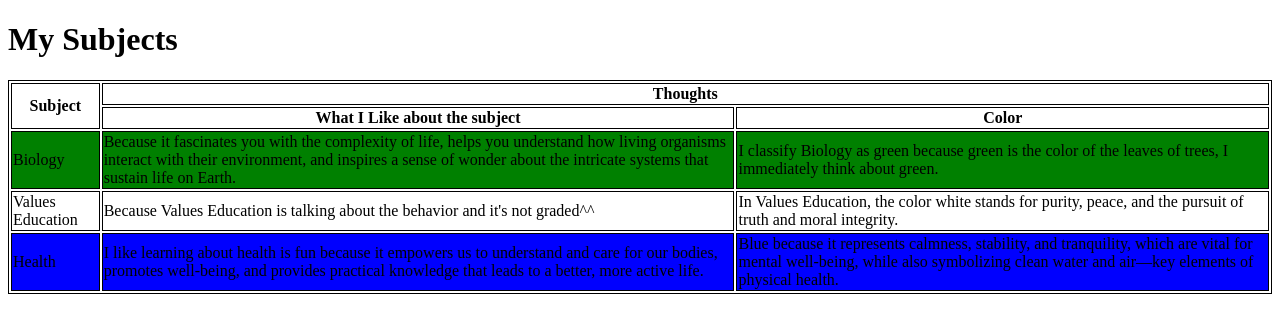
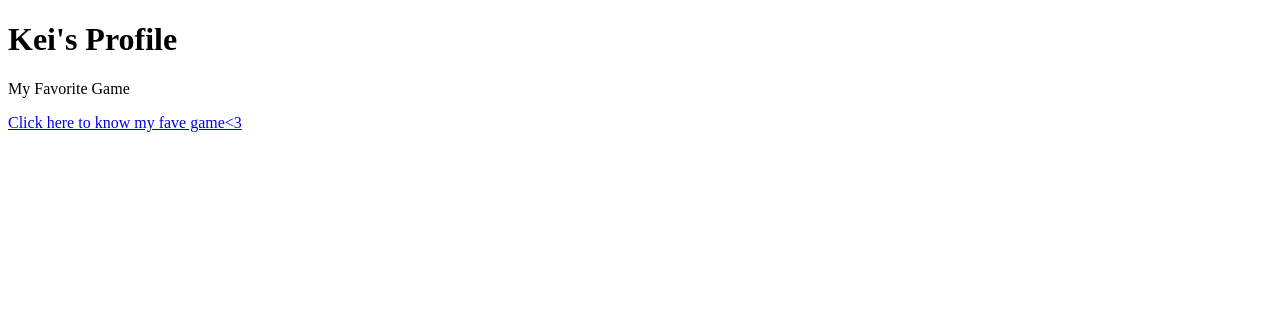
Before and after one commit to FameTubice/Cesium-Lab-3-Tubice, a plain HTML site: page index.html in a window 1280 px wide. Drawn offline with Linux system fonts and the light colour scheme.

Commit message:
Add files via upload

```diff
--- a/index.html
+++ b/index.html
@@ -1,37 +1,15 @@
 <!DOCTYPE html>
 <html>
-	<head>
-		<title>My Subjects</title>
-		<meta charset="UTF-8">
-		<meta name="author" content="Harley Therese Dormitorio">
-		<meta name="keywords" content="Lab Exercise 3">
-		<meta name="date-submitted" content="02-10-2024">
-	</head>
-	<body>
-	  <h1> My Subjects </h1>
-		<table style="border:1px solid black;">
-			<tr>
-				<th rowspan="2" style="border: 1px solid black;">Subject</td>
-				<th colspan="2" style="border: 1px solid black;">Thoughts</td>
-			</tr>
-			<tr>
-				<th style="border: 1px solid black;">What I Like about the subject</th>
-				<th style="border: 1px solid black;">Color</th>
-			</tr>
-			<tr>
-				<td style="border: 1px solid black; background-color: green;">Biology</td>
-				<td style="border: 1px solid black; background-color: green;">Because it fascinates you with the complexity of life, helps you understand how living organisms interact with their environment, and inspires a sense of wonder about the intricate systems that sustain life on Earth.</td>
-				<td style="border: 1px solid black; background-color: green;">I classify Biology as green because green is the color of the leaves of trees, I immediately think about green.</td>
-			</tr>
-			<tr>
-				<td style="border: 1px solid black; background-color: white;">Values Education</td>
-				<td style="border: 1px solid black; background-color: white;">Because Values Education is talking about the behavior and it's not graded^^</td>
-				<td style="border: 1px solid black; background-color: white;">In Values Education, the color white stands for purity, peace, and the pursuit of truth and moral integrity.</td>
-			</tr>
-			<tr>
-				<td style="border: 1px solid black; background-color: blue;">Health</td>
-				<td style="border: 1px solid black; background-color: blue;">I like learning about health is fun because it empowers us to understand and care for our bodies, promotes well-being, and provides practical knowledge that leads to a better, more active life.</td>
-				<td style="border: 1px solid black; background-color: blue;">Blue because it represents calmness, stability, and tranquility, which are vital for mental well-being, while also symbolizing clean water and air—key elements of physical health.</td>
-		</table>
-	</body>
+     <head>
+	      <title> My Personal Website </title>
+		  <meta charste="UTF-8">
+		  <meta name="author" content="Fame Keithlyn Tubice">
+		  <meta name="keywords" content="Lab Exercise 2">
+		  <meta name="09-11-24" content="09-11-24">
+	 </head>
+	 <body>
+	      <h1> Kei's Profile </h1>
+		  <p> My Favorite Game </p>
+		  <a href="https://fametubice.github.io/game.html/game.html"> Click here to know my fave game<3 </a>
+	 </body>
 </html>
```
Also changed, not shown: games.html (added, +34 -0 lines), Minecraft Profile.jpeg (added), lake  view.jpeg (added), night  view.jpeg (added).
